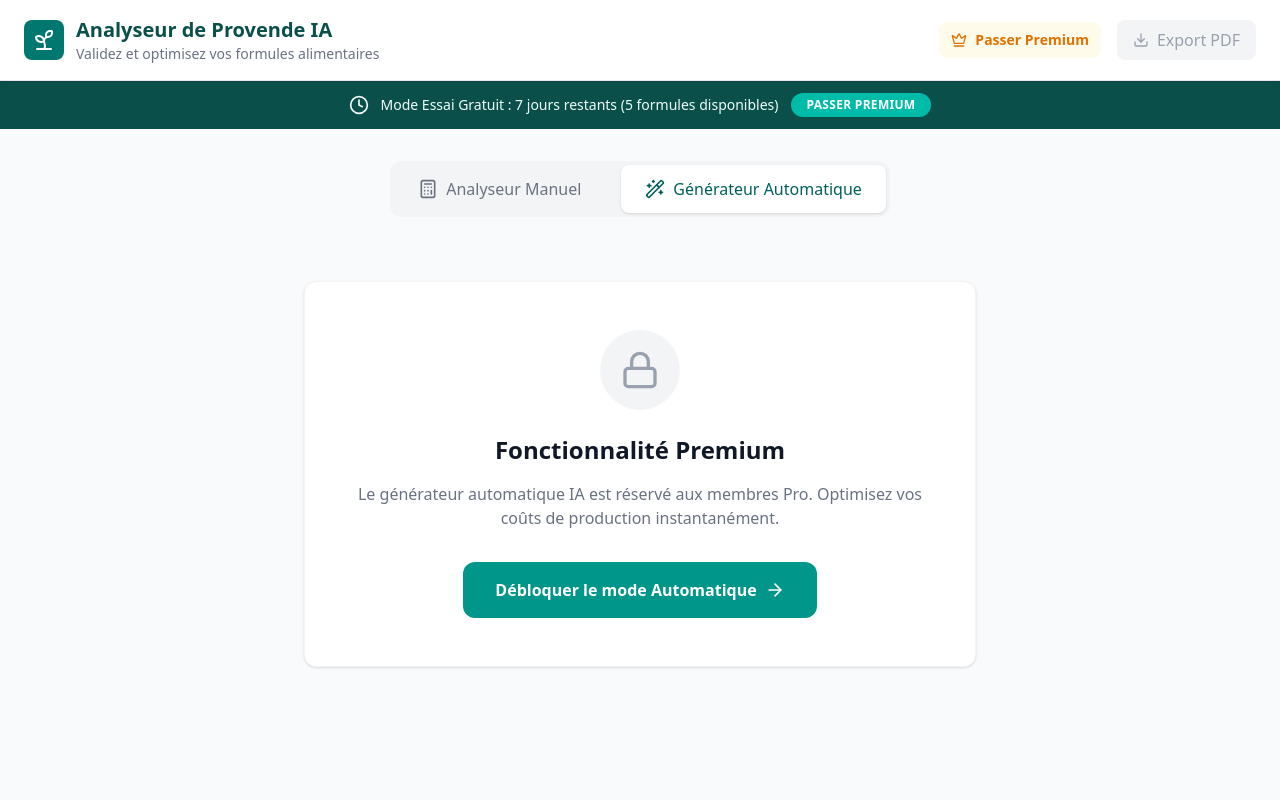
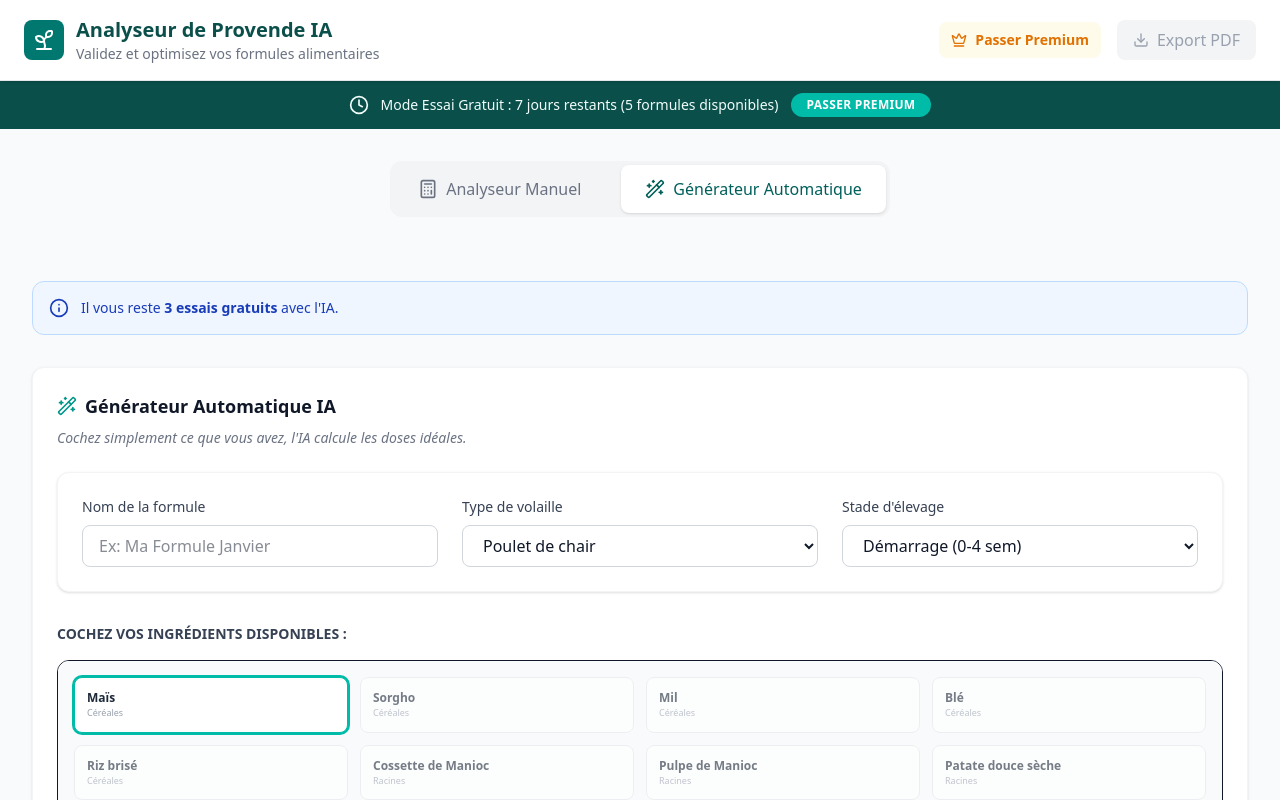
Before and after one commit to Laouroujennifer/provende-ia, a React (Vite) app: page / in a window 1280 px wide. Both pictures are taken after a click on the button "Générateur Automatique". Shown: the top 800 px of the page. Built offline with nearby package versions, Linux system fonts and the light colour scheme.

Commit message:
correction

```diff
--- a/src/components/FormulaInputs.tsx
+++ b/src/components/FormulaInputs.tsx
@@ -1,68 +1,78 @@
+import { useState } from 'react' // Correction : suppression de useEffect
+import { animalRequirements } from '../data/animalRequirements'
+import type { AnimalRequirement } from '../types/animalRequirements'
 
-import { animalRequirements } from '../data/animalRequirements'
 interface FormulaInputsProps {
   name: string
   setName: (name: string) => void
   selectedRequirementId: string
   setRequirementId: (id: string) => void
 }
+
 export function FormulaInputs({
   name,
   setName,
   selectedRequirementId,
   setRequirementId,
 }: FormulaInputsProps) {
-  // Group requirements by species for better UX
-  const species = Array.from(new Set(animalRequirements.map((r) => r.species)))
+
+  // 1. Liste unique des espèces
+  const speciesList = Array.from(new Set(animalRequirements.map((r) => r.species)))
+
+  // 2. État pour l'espèce actuellement sélectionnée
+  const [currentSpecies, setCurrentSpecies] = useState(() => {
+    const initial = animalRequirements.find(r => r.id === selectedRequirementId)
+    return initial ? initial.species : speciesList[0]
+  })
+
+  // 3. Filtrer les stades correspondant à l'espèce choisie
+  const filteredStages = animalRequirements.filter(r => r.species === currentSpecies)
+
+  // 4. Si l'espèce change, on remet le premier stade de cette espèce par défaut
+  const handleSpeciesChange = (speciesName: string) => {
+    setCurrentSpecies(speciesName)
+    const firstStageOfSpecies = animalRequirements.find(r => r.species === speciesName)
+    if (firstStageOfSpecies) {
+      setRequirementId(firstStageOfSpecies.id)
+    }
+  }
+
   return (
     <div className="grid grid-cols-1 md:grid-cols-3 gap-6 mb-8 bg-white p-6 rounded-xl shadow-sm border border-gray-100">
       <div className="space-y-2">
-        <label className="block text-sm font-medium text-gray-700">
-          Nom de la formule
-        </label>
+        <label className="block text-sm font-medium text-gray-700">Nom de la formule</label>
         <input
           type="text"
           value={name}
           onChange={(e) => setName(e.target.value)}
-          placeholder="Ex: Formule Poulet Croissance V1"
-          className="w-full px-4 py-2 border border-gray-300 rounded-lg focus:ring-2 focus:ring-teal-500 focus:border-teal-500 outline-none transition-all"
+          placeholder="Ex: Ma Formule Janvier"
+          className="w-full px-4 py-2 border border-gray-300 rounded-lg focus:ring-2 focus:ring-teal-500 outline-none transition-all"
         />
       </div>
 
       <div className="space-y-2">
-        <label className="block text-sm font-medium text-gray-700">
-          Type de volaille
-        </label>
+        <label className="block text-sm font-medium text-gray-700">Type de volaille</label>
         <select
-          className="w-full px-4 py-2 border border-gray-300 rounded-lg focus:ring-2 focus:ring-teal-500 focus:border-teal-500 outline-none bg-white"
-          onChange={(e) => {
-            // Find first requirement for this species
-            const first = animalRequirements.find(
-              (r) => r.species === e.target.value,
-            )
-            if (first) setRequirementId(first.id)
-          }}
+          value={currentSpecies}
+          className="w-full px-4 py-2 border border-gray-300 rounded-lg focus:ring-2 focus:ring-teal-500 outline-none bg-white"
+          onChange={(e) => handleSpeciesChange(e.target.value)}
         >
-          {species.map((s) => (
-            <option key={s} value={s}>
-              {s}
-            </option>
+          {speciesList.map((s: string) => (
+            <option key={s} value={s}>{s}</option>
           ))}
         </select>
       </div>
 
       <div className="space-y-2">
-        <label className="block text-sm font-medium text-gray-700">
-          Stade d'élevage
-        </label>
+        <label className="block text-sm font-medium text-gray-700">Stade d'élevage</label>
         <select
           value={selectedRequirementId}
           onChange={(e) => setRequirementId(e.target.value)}
-          className="w-full px-4 py-2 border border-gray-300 rounded-lg focus:ring-2 focus:ring-teal-500 focus:border-teal-500 outline-none bg-white"
+          className="w-full px-4 py-2 border border-gray-300 rounded-lg focus:ring-2 focus:ring-teal-500 outline-none bg-white"
         >
-          {animalRequirements.map((req) => (
+          {filteredStages.map((req: AnimalRequirement) => (
             <option key={req.id} value={req.id}>
-              {req.species} - {req.stage} ({req.ageRange})
+              {req.stage}
             </option>
           ))}
         </select>
--- a/src/contexts/SubscriptionContext.tsx
+++ b/src/contexts/SubscriptionContext.tsx
@@ -7,57 +7,60 @@ interface SubscriptionContextType {
   currency: Currency
   setCurrency: (c: Currency) => void
   upgradeSubscription: (planId: 'monthly' | 'annual') => void
-  incrementFormulaCount: () => void
+  incrementAutoCount: () => void
+  incrementFormulaCount: () => void // <-- Ajout de cette ligne manquante
   canAccessMode2: boolean
   canSaveFormula: boolean
 }
 
-const SubscriptionContext = createContext<SubscriptionContextType | undefined>(
-  undefined,
-)
+const SubscriptionContext = createContext<SubscriptionContextType | undefined>(undefined)
 
 export function SubscriptionProvider({ children }: { children: ReactNode }) {
-  // CORRECTION 1 : Initialisation directe de la monnaie (pas besoin de useEffect)
   const [currency, setCurrency] = useState<Currency>(() => detectCurrency())
 
-  // CORRECTION 2 : Chargement immédiat depuis le localStorage
   const [subscription, setSubscription] = useState<UserSubscription>(() => {
     const saved = localStorage.getItem('provende_subscription')
     if (saved) {
       try {
         return JSON.parse(saved)
-      } catch (e) {
-        console.error("Erreur de lecture du stockage", e)
+      } catch {
+        // En cas d'erreur
       }
     }
-    // Valeur par défaut si rien n'est sauvegardé
     return {
       status: 'trial',
       planId: 'free',
       startDate: new Date().toISOString(),
       endDate: new Date(Date.now() + 7 * 24 * 60 * 60 * 1000).toISOString(),
       formulasCount: 0,
+      autoFormulasCount: 0,
     }
   })
 
-  // On garde cet effect uniquement pour SAUVEGARDER quand ça change
   useEffect(() => {
     localStorage.setItem('provende_subscription', JSON.stringify(subscription))
   }, [subscription])
 
   const upgradeSubscription = (planId: 'monthly' | 'annual') => {
-    const newSub: UserSubscription = {
+    setSubscription({
       status: 'active',
       planId,
       startDate: new Date().toISOString(),
-      endDate: new Date(
-        Date.now() + (planId === 'monthly' ? 30 : 365) * 24 * 60 * 60 * 1000,
-      ).toISOString(),
+      endDate: new Date(Date.now() + (planId === 'monthly' ? 30 : 365) * 24 * 60 * 60 * 1000).toISOString(),
       formulasCount: 0,
-    }
-    setSubscription(newSub)
+      autoFormulasCount: 0,
+    })
   }
 
+  // 1. Compteur pour le mode Automatique (IA)
+  const incrementAutoCount = () => {
+    setSubscription((prev: UserSubscription) => ({
+      ...prev,
+      autoFormulasCount: prev.autoFormulasCount + 1,
+    }))
+  }
+
+  // 2. Compteur pour le mode Manuel (Sauvegarde)
   const incrementFormulaCount = () => {
     setSubscription((prev: UserSubscription) => ({
       ...prev,
@@ -66,35 +69,27 @@ export function SubscriptionProvider({ children }: { children: ReactNode }) {
   }
 
   const isExpired = new Date(subscription.endDate) < new Date()
-  const canAccessMode2 = subscription.status === 'active' && !isExpired
-  const canSaveFormula =
-    !isExpired &&
-    (subscription.status === 'active' || subscription.formulasCount < 5)
+
+  const canAccessMode2 = !isExpired && (
+    subscription.status === 'active' ||
+    subscription.autoFormulasCount < 3
+  )
+
+  const canSaveFormula = !isExpired && (subscription.status === 'active' || subscription.formulasCount < 5)
 
   return (
-    <SubscriptionContext.Provider
-      value={{
-        subscription,
-        currency,
-        setCurrency,
-        upgradeSubscription,
-        incrementFormulaCount,
-        canAccessMode2,
-        canSaveFormula,
-      }}
-    >
+    <SubscriptionContext.Provider value={{
+      subscription, currency, setCurrency, upgradeSubscription,
+      incrementAutoCount, incrementFormulaCount, canAccessMode2, canSaveFormula
+    }}>
       {children}
     </SubscriptionContext.Provider>
   )
 }
 
-// CORRECTION 3 : Pour l'erreur react-refresh
-// ESLint préfère que les composants et les hooks soient bien séparés.
-// Si l'erreur persiste, tu peux ajouter cette ligne juste au-dessus de l'export du hook :
 // eslint-disable-next-line react-refresh/only-export-components
 export const useSubscription = () => {
   const context = useContext(SubscriptionContext)
-  if (!context)
-    throw new Error('useSubscription must be used within SubscriptionProvider')
+  if (!context) throw new Error('useSubscription must be used within SubscriptionProvider')
   return context
 }
--- a/src/data/animalRequirements.ts
+++ b/src/data/animalRequirements.ts
@@ -1,75 +1,91 @@
-// Correction ici : ajout de "type"
 import type { AnimalRequirement } from '../types/animalRequirements'
 
 export const animalRequirements: AnimalRequirement[] = [
+  // --- POULETS DE CHAIR ---
   {
     id: 'chair_demarrage',
     species: 'Poulet de chair',
-    stage: 'Démarrage',
+    stage: 'Démarrage (0-4 sem)',
     ageRange: '0 - 4 semaines',
     em: { min: 3000, max: 3200 },
-    pb: { min: 21, max: 24 },
-    lys: { min: 0.9, max: 1.24 },
-    met: { min: 0.4, max: 0.52 },
-    ca: { min: 1, max: 1.1 },
+    pb: { min: 21, max: 23 },
+    lys: { min: 1.1, max: 1.3 },
+    met: { min: 0.45, max: 0.55 },
+    ca: { min: 0.9, max: 1.1 },
+    p: { min: 0.45, max: 0.6 },
+    na: { min: 0.15, max: 0.2 },
+    mg: { min: 3, max: 6 },
+  },
+  {
+    id: 'chair_croissance',
+    species: 'Poulet de chair',
+    stage: 'Croissance (5-8 sem)',
+    ageRange: '5 - 8 semaines',
+    em: { min: 3100, max: 3300 },
+    pb: { min: 19, max: 21 },
+    lys: { min: 1.0, max: 1.2 },
+    met: { min: 0.4, max: 0.5 },
+    ca: { min: 0.85, max: 1.0 },
+    p: { min: 0.4, max: 0.55 },
+    na: { min: 0.15, max: 0.2 },
+    mg: { min: 4, max: 7 },
+  },
+  // --- POULES PONDEUSES ---
+  {
+    id: 'ponte_demarrage_1',
+    species: 'Poules pondeuses',
+    stage: 'Démarrage 1 (0-8 sem)',
+    ageRange: '0 - 8 semaines',
+    em: { min: 2850, max: 2950 },
+    pb: { min: 18, max: 20 },
+    lys: { min: 0.9, max: 1.1 },
+    met: { min: 0.35, max: 0.45 },
+    ca: { min: 0.9, max: 1.1 },
+    p: { min: 0.4, max: 0.55 },
+    na: { min: 0.15, max: 0.2 },
+    mg: { min: 2, max: 5 },
+  },
+  {
+    id: 'ponte_production',
+    species: 'Poules pondeuses',
+    stage: 'Ponte (Production)',
+    ageRange: '20+ semaines',
+    em: { min: 2700, max: 2850 },
+    pb: { min: 16.5, max: 18 },
+    lys: { min: 0.8, max: 0.95 },
+    met: { min: 0.38, max: 0.48 },
+    ca: { min: 3.5, max: 4.2 },
+    p: { min: 0.35, max: 0.5 },
+    na: { min: 0.15, max: 0.2 },
+    mg: { min: 3, max: 6 },
+  },
+  // --- RACES HYBRIDES (Coliath, Sasso, Koekoek) ---
+  {
+    id: 'hybride_demarrage',
+    species: 'Races Hybrides (Coliath/Sasso...)',
+    stage: 'Démarrage (0-4 sem)',
+    ageRange: '0 - 4 semaines',
+    em: { min: 2900, max: 3100 },
+    pb: { min: 20, max: 22 },
+    lys: { min: 1.0, max: 1.2 },
+    met: { min: 0.4, max: 0.5 },
+    ca: { min: 0.9, max: 1.1 },
     p: { min: 0.45, max: 0.6 },
     na: { min: 0.15, max: 0.2 },
     mg: { min: 2, max: 5 },
   },
   {
-    id: 'chair_croissance',
-    species: 'Poulet de chair',
-    stage: 'Croissance',
-    ageRange: '5 - 8 semaines',
-    em: { min: 2900, max: 3200 },
-    pb: { min: 20, max: 22 },
-    lys: { min: 0.74, max: 1 },
-    met: { min: 0.3, max: 0.5 },
-    ca: { min: 0.9, max: 1.2 },
+    id: 'hybride_finition',
+    species: 'Races Hybrides (Coliath/Sasso...)',
+    stage: 'Finition (9 sem+)',
+    ageRange: '9 semaines+',
+    em: { min: 3000, max: 3200 },
+    pb: { min: 17, max: 19 },
+    lys: { min: 0.85, max: 1.0 },
+    met: { min: 0.35, max: 0.45 },
+    ca: { min: 0.8, max: 1.0 },
     p: { min: 0.35, max: 0.5 },
     na: { min: 0.15, max: 0.2 },
-    mg: { min: 2, max: 7 },
-  },
-  {
-    id: 'ponte_demarrage_1',
-    species: 'Poules pondeuses',
-    stage: 'Démarrage 1',
-    ageRange: '0 - 8 semaines',
-    em: { min: 2900, max: 3000 },
-    pb: { min: 19, max: 21 },
-    lys: { min: 0.85, max: 1 },
-    met: { min: 0.32, max: 0.5 },
-    ca: { min: 0.97, max: 1 },
-    p: { min: 0.4, max: 0.6 },
-    na: { min: 0.15, max: 0.2 },
-    mg: { min: 2, max: 5 },
-  },
-  {
-    id: 'ponte_demarrage_2',
-    species: 'Poules pondeuses',
-    stage: 'Démarrage 2',
-    ageRange: '9 - 20 semaines',
-    em: { min: 2600, max: 2800 },
-    pb: { min: 16, max: 18 },
-    lys: { min: 0.55, max: 0.8 },
-    met: { min: 0.24, max: 0.5 },
-    ca: { min: 0.9, max: 1.2 },
-    p: { min: 0.35, max: 0.5 },
-    na: { min: 0.12, max: 0.2 },
-    mg: { min: 2, max: 7 },
-  },
-  {
-    id: 'ponte_production',
-    species: 'Poules pondeuses',
-    stage: 'Ponte',
-    ageRange: '21+ semaines',
-    em: { min: 2600, max: 2900 },
-    pb: { min: 17, max: 19 },
-    lys: { min: 0.7, max: 0.93 },
-    met: { min: 0.35, max: 0.45 },
-    ca: { min: 3.5, max: 4 },
-    p: { min: 0.35, max: 0.45 },
-    na: { min: 0.13, max: 0.15 },
-    mg: { min: 4, max: 7 },
+    mg: { min: 3, max: 6 },
   },
 ]
--- a/src/pages/AutomaticGenerator.tsx
+++ b/src/pages/AutomaticGenerator.tsx
@@ -1,41 +1,33 @@
-import { useState } from 'react' // Correction : On retire 'React' car seul useState est utilisé
-import { Wand2, Lock, ArrowRight, CheckCircle2 } from 'lucide-react'
+import { useState } from 'react'
+import { Wand2, Lock, ArrowRight, CheckCircle2, Info } from 'lucide-react'
 import { useSubscription } from '../contexts/SubscriptionContext'
 import { Link } from 'react-router-dom'
 import { ingredientsDatabase } from '../data/ingredientsDatabase'
 import { FormulaInputs } from '../components/FormulaInputs'
 import { animalRequirements } from '../data/animalRequirements'
 import { optimizeFormula } from '../utils/optimizationAlgorithm'
-// Correction TS1484 : Utilisation de "import type"
-import type { SelectedIngredient } from '../types/ingredients'
-
+import type { SelectedIngredient, Ingredient } from '../types/ingredients'
 import { IngredientTable } from '../components/IngredientTable'
 import { NutritionalSummary } from '../components/NutritionalSummary'
 import { calculateTotals } from '../utils/nutritionCalculations'
 
 export function AutomaticGenerator() {
-  const { canAccessMode2 } = useSubscription()
+  const { canAccessMode2, subscription, incrementAutoCount } = useSubscription()
   const [formulaName, setFormulaName] = useState('')
-  const [selectedRequirementId, setSelectedRequirementId] = useState(
-    animalRequirements[0].id,
-  )
-  const [availableIngredients, setAvailableIngredients] = useState<
-    SelectedIngredient[]
-  >(
-    ingredientsDatabase.map((i) => ({
+  const [selectedRequirementId, setSelectedRequirementId] = useState(animalRequirements[0].id)
+
+  // On utilise les prix par défaut de la base pour simplifier
+  const [availableIngredients] = useState<SelectedIngredient[]>(
+    ingredientsDatabase.map((i: Ingredient) => ({
       ...i,
       quantity: 0,
       price: i.defaultPrice || 0,
     })),
   )
-  const [optimizedResult, setOptimizedResult] = useState<
-    SelectedIngredient[] | null
-  >(null)
+
+  const [optimizedResult, setOptimizedResult] = useState<SelectedIngredient[] | null>(null)
   const [isOptimizing, setIsOptimizing] = useState(false)
-
-  const [checkedIds, setCheckedIds] = useState<Set<string>>(
-    new Set(['mais', 'tourteau_soja', 'coquille_huitre', 'premix']),
-  )
+  const [checkedIds, setCheckedIds] = useState<Set<string>>(new Set(['mais', 'tourteau_soja', 'coquille_huitre', 'premix']))
 
   const toggleIngredient = (id: string) => {
     const newSet = new Set(checkedIds)
@@ -44,26 +36,15 @@ export function AutomaticGenerator() {
     setCheckedIds(newSet)
   }
 
-  const updatePrice = (id: string, price: number) => {
-    setAvailableIngredients((prev) =>
-      prev.map((i) =>
-        i.id === id
-          ? { ...i, price }
-          : i,
-      ),
-    )
-  }
-
   const handleOptimize = () => {
     setIsOptimizing(true)
     setTimeout(() => {
-      const requirement = animalRequirements.find(
-        (r) => r.id === selectedRequirementId,
-      )
+      const requirement = animalRequirements.find((r) => r.id === selectedRequirementId)
       if (requirement) {
         const pool = availableIngredients.filter((i) => checkedIds.has(i.id))
         const result = optimizeFormula(pool, requirement)
         setOptimizedResult(result)
+        incrementAutoCount() // On compte un essai
       }
       setIsOptimizing(false)
     }, 1500)
@@ -72,19 +53,16 @@ export function AutomaticGenerator() {
   if (!canAccessMode2) {
     return (
       <div className="bg-white rounded-xl shadow-sm border border-gray-100 p-12 text-center max-w-2xl mx-auto mt-8">
-        <div className="w-20 h-20 bg-gray-100 rounded-full flex items-center justify-center mx-auto mb-6">
-          <Lock className="w-10 h-10 text-gray-400" />
+        <div className="w-20 h-20 bg-orange-100 rounded-full flex items-center justify-center mx-auto mb-6">
+          <Lock className="w-10 h-10 text-orange-600" />
         </div>
-        <h2 className="text-2xl font-bold text-gray-900 mb-4">Fonctionnalité Premium</h2>
-        <p className="text-gray-500 mb-8">
-          Le générateur automatique IA est réservé aux membres Pro. Optimisez
-          vos coûts de production instantanément.
+        <h2 className="text-2xl font-bold text-gray-900 mb-4">Essais Gratuits Terminés</h2>
+        <p className="text-gray-500 mb-8 text-lg">
+          Vous avez utilisé vos 3 essais gratuits de l'IA.
+          Passez en mode **Premium** pour optimiser vos formules en illimité.
         </p>
-        <Link
-          to="/pricing"
-          className="inline-flex items-center gap-2 bg-teal-600 text-white px-8 py-4 rounded-xl font-bold hover:bg-teal-700 transition-colors"
-        >
-          Débloquer le mode Automatique
+        <Link to="/pricing" className="inline-flex items-center gap-2 bg-teal-600 text-white px-8 py-4 rounded-xl font-bold hover:bg-teal-700 transition-all shadow-lg">
+          Voir les abonnements
           <ArrowRight className="w-5 h-5" />
         </Link>
       </div>
@@ -93,11 +71,19 @@ export function AutomaticGenerator() {
 
   return (
     <div className="space-y-8 animate-in fade-in duration-500">
+      {subscription.status === 'trial' && (
+        <div className="bg-blue-50 border border-blue-200 p-4 rounded-xl flex items-center gap-3 text-blue-800 text-sm">
+          <Info className="w-5 h-5" />
+          <span>Il vous reste <strong>{3 - (subscription.autoFormulasCount || 0)} essais gratuits</strong> avec l'IA.</span>
+        </div>
+      )}
+
       <div className="bg-white p-6 rounded-xl shadow-sm border border-gray-100">
-        <h2 className="text-lg font-bold text-gray-900 mb-6 flex items-center gap-2">
+        <h2 className="text-lg font-bold text-gray-900 mb-2 flex items-center gap-2">
           <Wand2 className="w-5 h-5 text-teal-600" />
-          Configuration de l'optimisation
+          Générateur Automatique IA
         </h2>
+        <p className="text-sm text-gray-500 mb-6 italic">Cochez simplement ce que vous avez, l'IA calcule les doses idéales.</p>
 
         <FormulaInputs
           name={formulaName}
@@ -107,36 +93,21 @@ export function AutomaticGenerator() {
         />
 
         <div className="mt-8">
-          <h3 className="text-sm font-medium text-gray-700 mb-4">
-            Ingrédients disponibles et prix locaux :
-          </h3>
-          <div className="grid grid-cols-1 md:grid-cols-2 lg:grid-cols-3 gap-4 max-h-96 overflow-y-auto p-2 border rounded-lg">
+          <h3 className="text-sm font-bold text-gray-700 mb-4 uppercase">Cochez vos ingrédients disponibles :</h3>
+          <div className="grid grid-cols-2 md:grid-cols-3 lg:grid-cols-4 gap-3 max-h-80 overflow-y-auto p-4 border bg-gray-50 rounded-xl">
             {availableIngredients.map((ing) => (
-              <div
+              <button
                 key={ing.id}
-                className={`p-3 rounded-lg border flex items-center gap-3 ${
-                  checkedIds.has(ing.id) ? 'bg-teal-50 border-teal-200' : 'bg-white border-gray-200'
+                onClick={() => toggleIngredient(ing.id)}
+                className={`p-3 rounded-lg border text-left transition-all ${
+                  checkedIds.has(ing.id)
+                    ? 'bg-white border-teal-500 ring-2 ring-teal-500'
+                    : 'bg-white border-gray-200 opacity-60'
                 }`}
               >
-                <input
-                  type="checkbox"
-                  checked={checkedIds.has(ing.id)}
-                  onChange={() => toggleIngredient(ing.id)}
-                  className="w-5 h-5 text-teal-600 rounded focus:ring-teal-500"
-                />
-                <div className="flex-1">
-                  <div className="font-medium text-sm">{ing.name}</div>
-                  <div className="text-xs text-gray-500">{ing.category}</div>
-                </div>
-                <div className="w-24">
-                  <input
-                    type="number"
-                    value={ing.price}
-                    onChange={(e) => updatePrice(ing.id, parseFloat(e.target.value) || 0)}
-                    className="w-full px-2 py-1 text-right text-sm border rounded focus:ring-1 focus:ring-teal-500"
-                  />
-                </div>
-              </div>
+                <div className="font-bold text-xs text-gray-800">{ing.name}</div>
+                <div className="text-[9px] text-gray-400">{ing.category}</div>
+              </button>
             ))}
           </div>
         </div>
@@ -145,27 +116,21 @@ export function AutomaticGenerator() {
           <button
             onClick={handleOptimize}
             disabled={isOptimizing || checkedIds.size < 3}
-            className="flex items-center gap-2 bg-teal-600 text-white px-8 py-4 rounded-xl font-bold hover:bg-teal-700 disabled:opacity-50 transition-all"
+            className="bg-teal-600 text-white px-10 py-4 rounded-xl font-bold hover:bg-teal-700 disabled:opacity-50 transition-all shadow-xl"
           >
-            {isOptimizing ? "Calcul..." : "Générer la formule optimale"}
+            {isOptimizing ? "Calcul en cours..." : "Trouver la formule idéale"}
           </button>
         </div>
       </div>
 
       {optimizedResult && (
         <div className="space-y-6 animate-in slide-in-from-bottom-8">
-          <div className="flex items-center gap-2 text-green-700 bg-green-50 p-4 rounded-lg border border-green-100">
+          <div className="flex items-center gap-3 text-green-700 bg-green-50 p-6 rounded-xl border border-green-200">
             <CheckCircle2 className="w-6 h-6" />
-            <span className="font-medium">Optimisation réussie !</span>
+            <span className="font-bold text-lg">Proportions calculées avec succès !</span>
           </div>
-          <NutritionalSummary
-            totals={calculateTotals(optimizedResult)}
-            requirement={animalRequirements.find((r) => r.id === selectedRequirementId)}
-          />
-          <IngredientTable
-            selectedIngredients={optimizedResult}
-            onUpdateIngredients={setOptimizedResult}
-          />
+          <NutritionalSummary totals={calculateTotals(optimizedResult)} requirement={animalRequirements.find((r) => r.id === selectedRequirementId)} />
+          <IngredientTable selectedIngredients={optimizedResult} onUpdateIngredients={setOptimizedResult} />
         </div>
       )}
     </div>
--- a/src/types/subscription.ts
+++ b/src/types/subscription.ts
@@ -19,6 +19,7 @@ export interface UserSubscription {
   startDate: string
   endDate: string
   formulasCount: number // For free tier limit
+  autoFormulasCount: number
 }
 
 export type PaymentMethod = 'mobile_money' | 'card'
```
